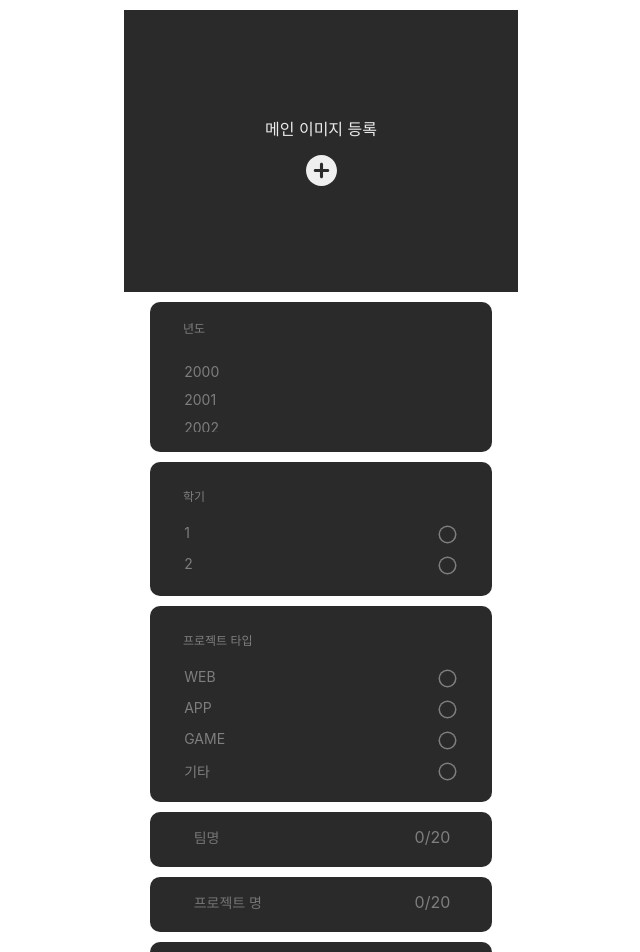
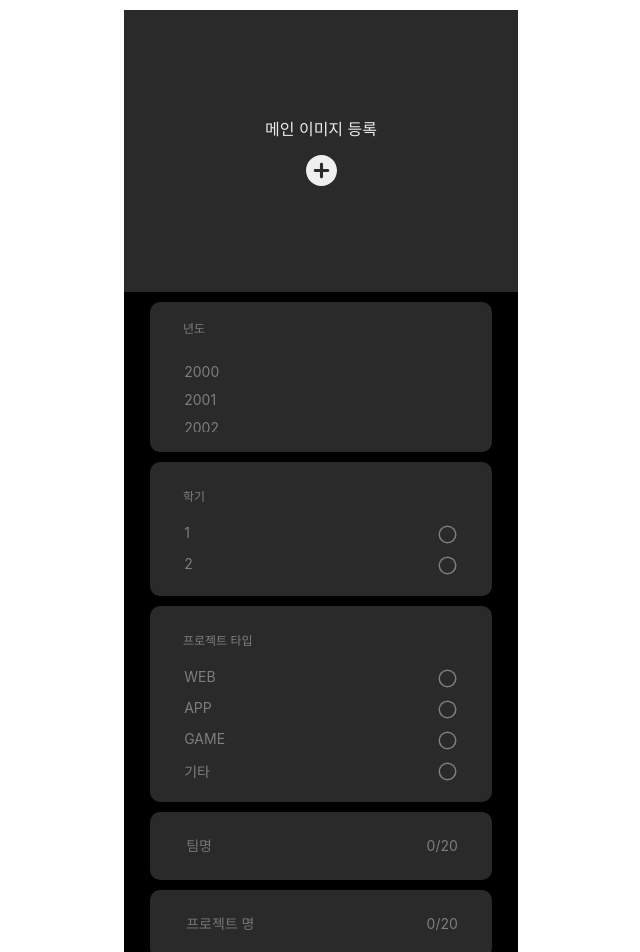
Before and after one commit to pknu-wap/2024_2_WEB_2, a React (Create React App) app in the folder client/: page / in a window 1280 px wide. Shown: the top 952 px of the page, without its empty margins (319-959 px from the left). Built offline with nearby package versions, Linux system fonts and the light colour scheme.

Commit message:
feature: text 입력필드 UI 구현

```diff
--- a/client/src/assets/ProjectCreation/InputForm.css
+++ b/client/src/assets/ProjectCreation/InputForm.css
@@ -1,23 +1,25 @@
 .input-form input[type="text"] {
+    width: 100%;
     border: none;
     background-color: transparent;
-    font-size: 14px;
     color: #7E7E7E;
-
+    outline: none; /* 포커스 시 외곽선 제거 */
 }
 
 .input-field {
     width: 80%;
     margin: 0 auto;
+    font-size: 14px;
+    display: flex;
+    justify-content: space-between;
 }
 
 
-
-.input-form{
+.input-form {
     width: 342px;
     height: 100%;
-    padding-top: 15px;
-    padding-bottom: 20px;
+    padding-top: 25px;
+    padding-bottom: 25px;
     background-color: #2A2A2A;
     color: #7E7E7E;
     border-radius: 10px;
--- a/client/src/assets/ProjectCreation/ProjectForm.module.css
+++ b/client/src/assets/ProjectCreation/ProjectForm.module.css
@@ -1,7 +1,7 @@
 .project_form {
     max-width: 394px;
     margin: 0 auto;
-    background-color: #FFFFFF;
+    background-color: #000000;
     text-align: center;
   }
 
--- a/client/src/components/ProjectCreation/InputForm.js
+++ b/client/src/components/ProjectCreation/InputForm.js
@@ -14,6 +14,7 @@ const InputForm = ({
   return (
     <div className="input-form">
       <div className="input-field">
+        <div>
           <input
             name={name} // 수정: name의 길이가 아닌 name 자체를 전달
             className="input-field"
@@ -23,9 +24,12 @@ const InputForm = ({
             value={value}
             onChange={onChange}
           />
+        </div>
+        <div>
           <span className="char-count">
             {value?.length || 0}/{maxLen}
           </span>
+        </div>
       </div>
 
       {errorMessage?.[name] && ( // 옵셔널 체이닝 사용
--- a/client/src/components/ProjectCreation/ProjectForm.js
+++ b/client/src/components/ProjectCreation/ProjectForm.js
@@ -268,7 +268,7 @@ const ProjectForm = ({ onSubmit }) => {
 
       <InputForm
         name="content"
-        placeholder="프로젝트 상세 설명"
+        placeholder="상세 설명"
         maxLen="600"
         value={content}
         onChange={(e) => {
```
Lines whose indentation alone changed are shown as unchanged.
